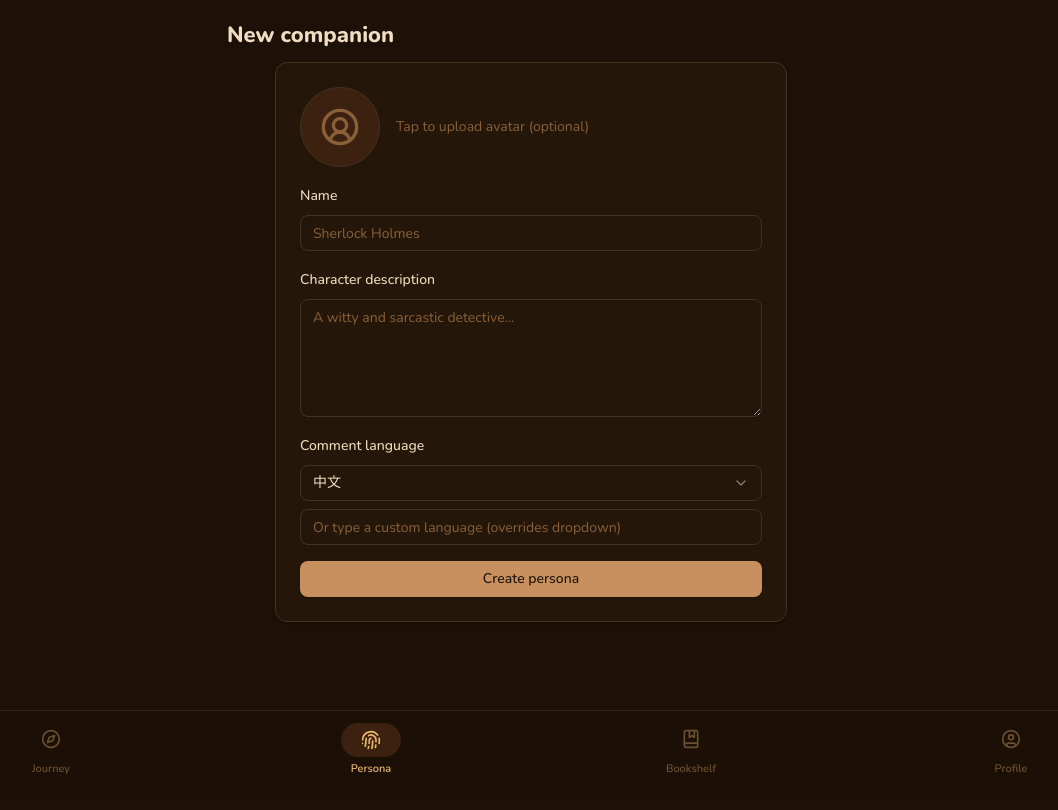
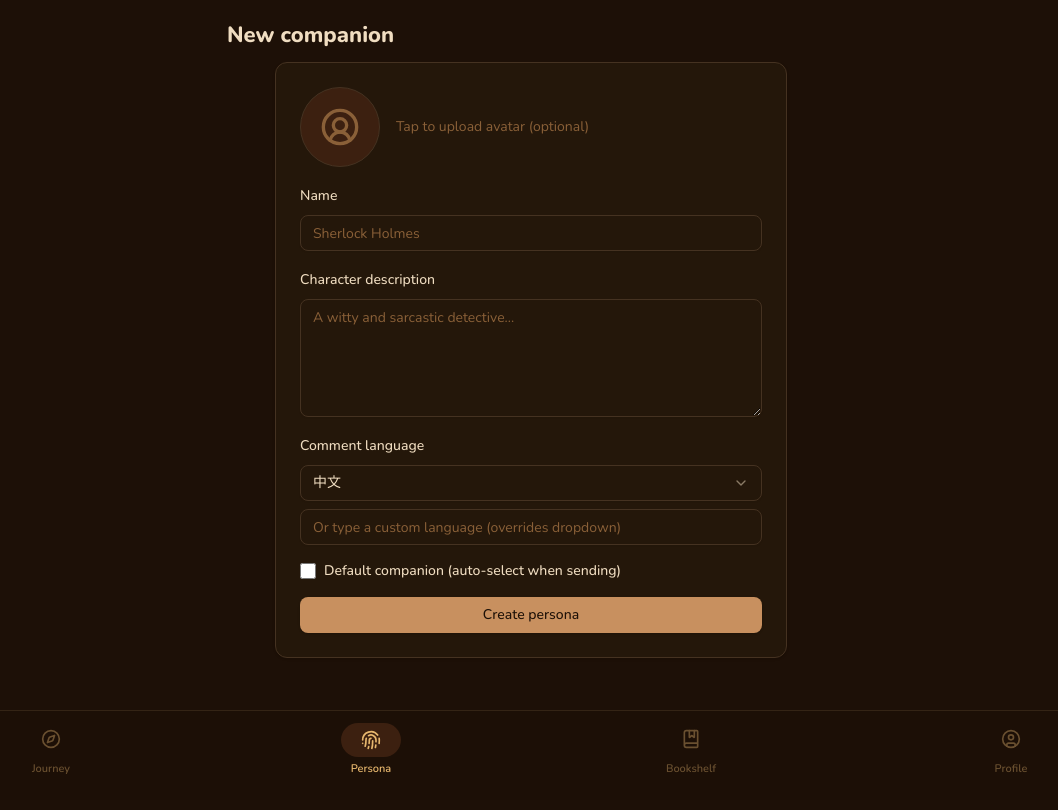
Before and after one commit to konggirljin/AI-Companion-Reader, a Next.js app: page /persona/new in a window 1280 px wide. Shown: the top 810 px of the page, without its empty margins (109-1167 px from the left). Built offline with nearby package versions, Linux system fonts and the light colour scheme.

Commit message:
feat: add default companion checkbox to persona form

```diff
--- a/src/components/persona/persona-form.tsx
+++ b/src/components/persona/persona-form.tsx
@@ -51,6 +51,7 @@ export function PersonaForm({ persona }: { persona?: Persona }) {
   const [customLanguage, setCustomLanguage] = useState(
     persona && !LANGUAGE_OPTIONS.includes(persona.language) ? persona.language : '',
   );
+  const [isDefault, setIsDefault] = useState(persona?.isDefault ?? false);
   const [busy, setBusy] = useState(false);
 
   const onAvatarFile = async (file: File | undefined) => {
@@ -73,7 +74,7 @@ export function PersonaForm({ persona }: { persona?: Persona }) {
       avatar,
       characterDescription: description.trim(),
       language: finalLanguage,
-      isDefault: persona?.isDefault ?? false,
+      isDefault,
     });
     toast.success(persona ? t('persona.updated') : t('persona.created'));
     router.push('/persona');
@@ -127,6 +128,17 @@ export function PersonaForm({ persona }: { persona?: Persona }) {
           />
         </div>
 
+        <div className="flex items-center gap-2">
+          <input
+            type="checkbox"
+            id="p-default"
+            checked={isDefault}
+            onChange={(e) => setIsDefault(e.target.checked)}
+            className="h-4 w-4"
+          />
+          <Label htmlFor="p-default" className="text-sm cursor-pointer">{t('persona.defaultCompanion')}</Label>
+        </div>
+
         <Button className="w-full" onClick={onSave} disabled={busy}>
           {persona ? t('persona.saveChanges') : t('persona.createPersona')}
         </Button>
```
